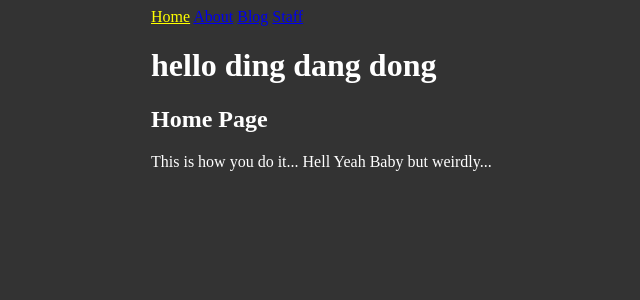
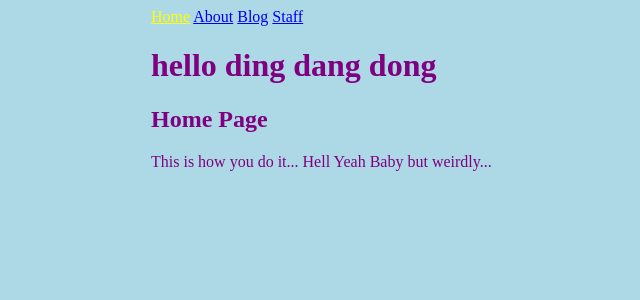
Before and after one commit to Spondycode/jkblog, a Jekyll site: the page built from index.html, in a window 1280 px wide. Shown: the top 300 px of the page, without its empty margins (189-829 px from the left). Built offline with Jekyll 4.4.1, drawn with Linux system fonts in a browser that asks for light colours.

Commit message:
got stuff working locally

```diff
--- a/_config.yml
+++ b/_config.yml
@@ -3,7 +3,9 @@ collections:
   authors:
     output: true
 
-baseurl: "jk-blog/"
+# basewebsite: https://spondycode.github.io
+# baseurl: ""
+# permalink: date
 
 defaults:
   - scope:
--- a/_sass/main.scss
+++ b/_sass/main.scss
@@ -1,5 +1,5 @@
-$bg: #333;
-$text: #fff;
+$bg: lightblue;
+$text: purple;
 
 body{
   color: $text;
```
Also changed, not shown: 2 other files.
